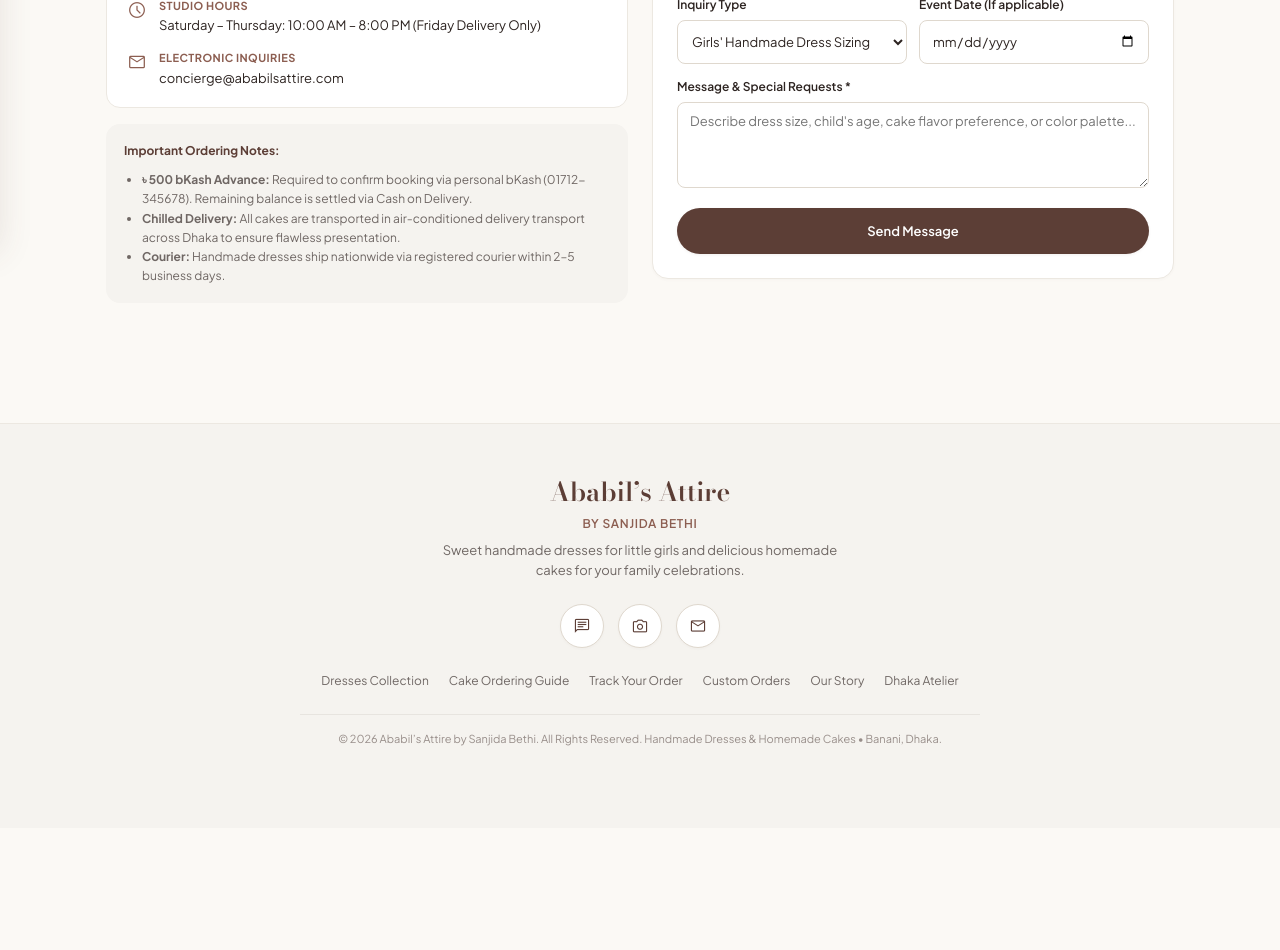
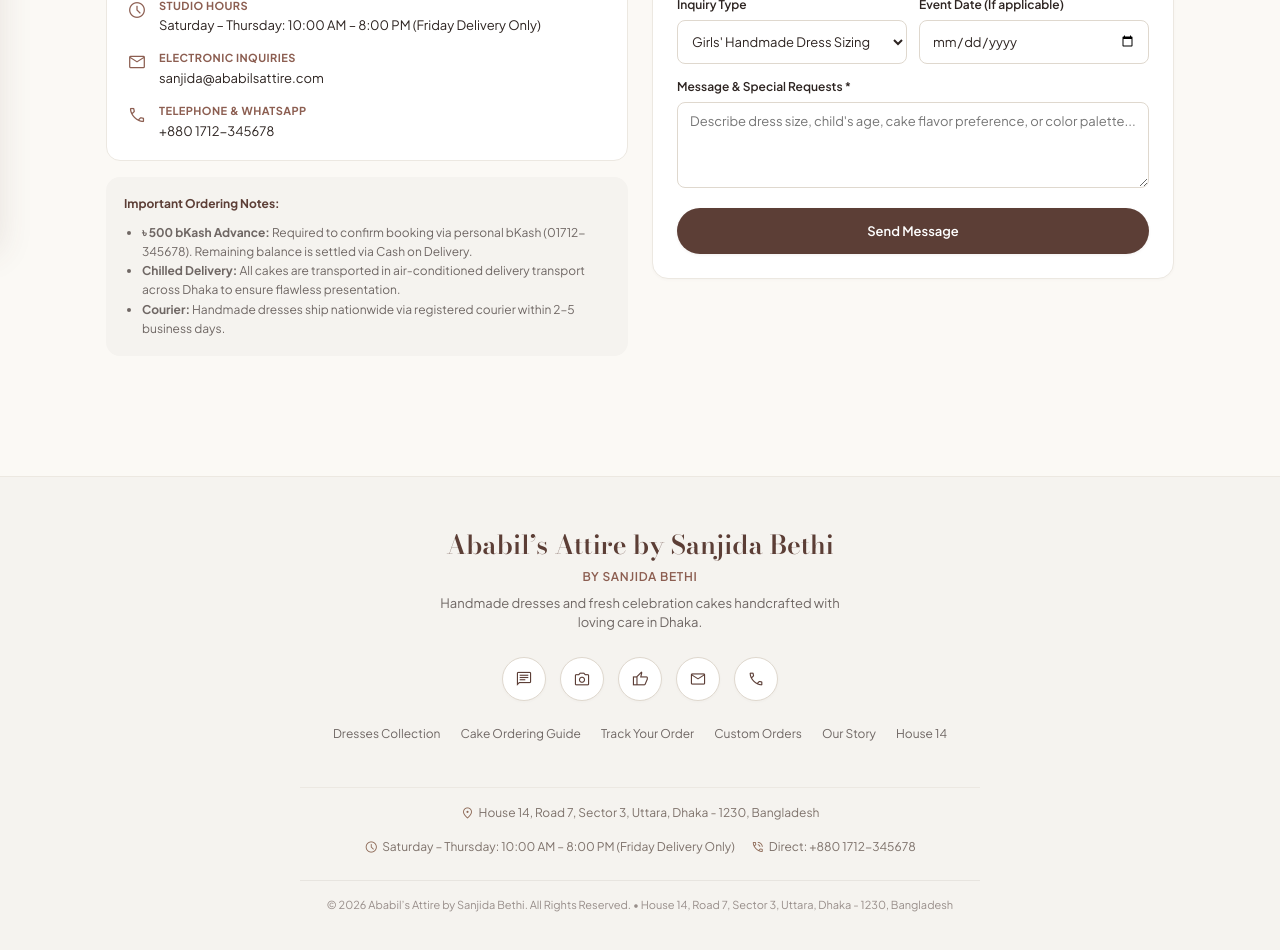
Before and after one commit to itzabd/E-Commerce-for-Ababils-attire, a React (Vite) app: page /contact in a window 1280 px wide. Shown: the part 560-1510 px from the top of the page. Before the commit the page ends 1388 px from the top, so only its background shows below. Built offline with nearby package versions, Linux system fonts and the light colour scheme; no server answers; a web font is replaced by a local one.

Commit message:
fix: dynamically bind footer, whatsapp links, and checkout bKash number to admin settings

```diff
--- a/src/layouts/CustomerLayout.tsx
+++ b/src/layouts/CustomerLayout.tsx
@@ -418,7 +418,7 @@
         <div style={styles.drawerFooter}>
           <p style={styles.drawerQuote}>"Stitched with love, baked with care."</p>
           <div style={{ display: 'flex', alignItems: 'center', justifyContent: 'center', gap: '8px' }}>
-            <p style={styles.drawerDhaka}>Banani Studio • Dhaka, Bangladesh</p>
+            <p style={styles.drawerDhaka}>{storeSettings?.workshop_address || "Studio • Dhaka, Bangladesh"}</p>
             <button
               type="button"
               onClick={() => {
@@ -461,47 +461,75 @@
         <div style={styles.footerInner}>
           {/* Brand Header */}
           <div style={styles.footerBrandSection}>
-            <h2 style={styles.footerTitle}>Ababil’s Attire</h2>
+            <h2 style={styles.footerTitle}>{storeSettings?.store_name || "Ababil’s Attire"}</h2>
             <p style={styles.footerAuthor}>by Sanjida Bethi</p>
             <p style={styles.footerTagline}>
-              Sweet handmade dresses for little girls and delicious homemade cakes for your family celebrations.
+              {storeSettings?.store_description || "Sweet handmade dresses for little girls and delicious homemade cakes for your family celebrations."}
             </p>
           </div>
 
           {/* Concierge Communication Buttons */}
           <div style={styles.footerConcierge}>
             <a
-              href={getStudioWhatsAppUrl()}
+              href={getStudioWhatsAppUrl(undefined, storeSettings?.whatsapp_number || storeSettings?.contact_phone)}
               target="_blank"
               rel="noopener noreferrer"
               style={styles.conciergeIconBtn}
               aria-label="WhatsApp"
-              title="Message Sanjida on WhatsApp"
+              title={`WhatsApp: ${storeSettings?.whatsapp_number || storeSettings?.contact_phone || 'Direct Line'}`}
             >
               <span className="material-symbols-outlined" style={{ fontSize: '18px' }}>
                 chat
               </span>
             </a>
             <a
-              href={STUDIO_CONFIG.instagramUrl}
+              href={storeSettings?.instagram_handle
+                ? (storeSettings.instagram_handle.startsWith('http')
+                    ? storeSettings.instagram_handle
+                    : `https://instagram.com/${storeSettings.instagram_handle.replace(/^@/, '')}`)
+                : STUDIO_CONFIG.instagramUrl}
               target="_blank"
               rel="noopener noreferrer"
               style={styles.conciergeIconBtn}
               aria-label="Instagram"
-              title="Follow @ababils.attire on Instagram"
+              title="Follow on Instagram"
             >
               <span className="material-symbols-outlined" style={{ fontSize: '18px' }}>
                 photo_camera
               </span>
             </a>
+            {storeSettings?.facebook_url && (
+              <a
+                href={storeSettings.facebook_url.startsWith('http') ? storeSettings.facebook_url : `https://${storeSettings.facebook_url}`}
+                target="_blank"
+                rel="noopener noreferrer"
+                style={styles.conciergeIconBtn}
+                aria-label="Facebook"
+                title="Follow on Facebook"
+              >
+                <span className="material-symbols-outlined" style={{ fontSize: '18px' }}>
+                  thumb_up
+                </span>
+              </a>
+            )}
             <a
-              href={`mailto:${STUDIO_CONFIG.conciergeEmail}`}
+              href={`mailto:${storeSettings?.business_email || STUDIO_CONFIG.conciergeEmail}`}
               style={styles.conciergeIconBtn}
               aria-label="Email Studio"
               title="Email Studio Concierge"
             >
               <span className="material-symbols-outlined" style={{ fontSize: '18px' }}>
                 mail
+              </span>
+            </a>
+            <a
+              href={`tel:${(storeSettings?.contact_phone || storeSettings?.whatsapp_number || STUDIO_CONFIG.phone).replace(/\s+/g, '')}`}
+              style={styles.conciergeIconBtn}
+              aria-label="Call Studio"
+              title="Call Studio Directly"
+            >
+              <span className="material-symbols-outlined" style={{ fontSize: '18px' }}>
+                call
               </span>
             </a>
           </div>
@@ -528,8 +556,42 @@
               style={{ ...styles.footerLink, cursor: 'default', userSelect: 'none' }}
               title="Dhaka Studio Atelier"
             >
-              Dhaka Atelier
+              {storeSettings?.workshop_address ? storeSettings.workshop_address.split(',')[0] : "Dhaka Atelier"}
             </span>
+          </div>
+
+          {/* Studio Physical Details Banner */}
+          <div style={{
+            marginTop: '20px',
+            paddingTop: '16px',
+            borderTop: '1px solid rgba(223, 216, 206, 0.4)',
+            display: 'flex',
+            flexWrap: 'wrap',
+            justifyContent: 'center',
+            alignItems: 'center',
+            gap: '16px',
+            fontSize: '12px',
+            color: '#7e726b',
+            textAlign: 'center'
+          }}>
+            {storeSettings?.workshop_address && (
+              <span style={{ display: 'inline-flex', alignItems: 'center', gap: '4px' }}>
+                <span className="material-symbols-outlined" style={{ fontSize: '14px', color: '#8a6552' }}>location_on</span>
+                {storeSettings.workshop_address}
+              </span>
+            )}
+            {storeSettings?.studio_hours && (
+              <span style={{ display: 'inline-flex', alignItems: 'center', gap: '4px' }}>
+                <span className="material-symbols-outlined" style={{ fontSize: '14px', color: '#8a6552' }}>schedule</span>
+                {storeSettings.studio_hours}
+              </span>
+            )}
+            {(storeSettings?.whatsapp_number || storeSettings?.contact_phone) && (
+              <span style={{ display: 'inline-flex', alignItems: 'center', gap: '4px' }}>
+                <span className="material-symbols-outlined" style={{ fontSize: '14px', color: '#8a6552' }}>phone_in_talk</span>
+                Direct: {storeSettings.whatsapp_number || storeSettings.contact_phone}
+              </span>
+            )}
           </div>
 
           {/* Copyright (Triple-tap to enter Studio Admin) */}
@@ -539,7 +601,7 @@
               onClick={handleSecretTap}
               title="Ababil’s Attire by Sanjida Bethi (Triple-tap for Atelier admin)"
             >
-              © 2026 Ababil’s Attire by Sanjida Bethi. All Rights Reserved. Handmade Dresses & Homemade Cakes • Banani, Dhaka.
+              © {new Date().getFullYear()} {storeSettings?.store_name || "Ababil’s Attire by Sanjida Bethi"}. All Rights Reserved. • {storeSettings?.workshop_address || "Dhaka, Bangladesh"}
             </p>
           </div>
         </div>
--- a/src/lib/studio.ts
+++ b/src/lib/studio.ts
@@ -11,29 +11,29 @@
   founderTitle: 'Founder & Head Artisan',
   tagline: 'Handmade Dresses & Homemade Cakes Crafted with Love',
 
-  // Real Dhaka Studio contact numbers & bKash
-  phone: '+880 1712-345678',
-  phoneDisplay: '+880 1712-345678',
-  phoneRaw: '01712345678',
-  whatsappNumber: '8801712345678',
-  whatsappDisplay: '+880 1712-345678',
-  bkashNumber: '01712-345678',
+  // Real Dhaka Studio contact numbers & bKash defaults
+  phone: '+880 1795-077102',
+  phoneDisplay: '+880 1795-077102',
+  phoneRaw: '01795077102',
+  whatsappNumber: '8801795077102',
+  whatsappDisplay: '+880 1795-077102',
+  bkashNumber: '01795-077102',
   bkashType: 'Personal',
   defaultAdvance: 500,
 
-  // Atelier physical location & hours
-  workshopAddress: 'House 14, Road 7, Sector 3, Uttara, Dhaka - 1230, Bangladesh',
-  bananiStudioAddress: 'Road 11, Block D, Banani, Dhaka, Bangladesh',
-  studioHours: 'Saturday – Thursday: 10:00 AM – 8:00 PM (Friday Delivery Only)',
+  // Atelier physical location & hours defaults
+  workshopAddress: 'House 639, Kuddus Khalifa Road, Morkun, Tongi Gazipur- 1700',
+  bananiStudioAddress: 'House 639, Kuddus Khalifa Road, Morkun, Tongi Gazipur- 1700',
+  studioHours: 'Sunday – Friday: 10:00 AM – 8:00 PM (Saturday Studio Closed / Delivery Only)',
 
   // Official Studio Emails
   businessEmail: 'sanjida@ababilsattire.com',
-  conciergeEmail: 'concierge@ababilsattire.com',
+  conciergeEmail: 'sanjida@ababilsattire.com',
 
   // Verified Social Media
   instagramHandle: '@ababils.attire',
   instagramUrl: 'https://instagram.com/ababils.attire',
-  facebookUrl: 'https://facebook.com/ababilsattire',
+  facebookUrl: 'https://www.facebook.com/ababilsattirebd',
 
   // Delivery logistics
   deliveryInsideDhaka: 80,
@@ -43,10 +43,64 @@
 };
 
 /**
- * Generate a pre-filled direct WhatsApp link for customer inquiries
+ * Returns merged live studio settings with hardcoded fallbacks
  */
-export function getStudioWhatsAppUrl(message?: string): string {
-  const base = `https://wa.me/${STUDIO_CONFIG.whatsappNumber}`;
+export function getStudioConfig() {
+  let local: any = {};
+  if (typeof window !== 'undefined') {
+    try {
+      const raw = localStorage.getItem('ababil_admin_store_settings');
+      if (raw) local = JSON.parse(raw);
+    } catch {}
+  }
+  return {
+    ...STUDIO_CONFIG,
+    name: local.store_name || STUDIO_CONFIG.name,
+    phone: local.contact_phone || local.whatsapp_number || STUDIO_CONFIG.phone,
+    phoneDisplay: local.contact_phone || local.whatsapp_number || STUDIO_CONFIG.phoneDisplay,
+    phoneRaw: (local.contact_phone || local.whatsapp_number || STUDIO_CONFIG.phoneRaw).replace(/\D/g, ''),
+    whatsappNumber: (local.whatsapp_number || local.contact_phone || STUDIO_CONFIG.whatsappNumber).replace(/\D/g, ''),
+    whatsappDisplay: local.whatsapp_number || local.contact_phone || STUDIO_CONFIG.whatsappDisplay,
+    bkashNumber: local.bkash_number || STUDIO_CONFIG.bkashNumber,
+    workshopAddress: local.workshop_address || STUDIO_CONFIG.workshopAddress,
+    studioHours: local.studio_hours || STUDIO_CONFIG.studioHours,
+    businessEmail: local.business_email || STUDIO_CONFIG.businessEmail,
+    conciergeEmail: local.business_email || STUDIO_CONFIG.conciergeEmail,
+    instagramUrl: local.instagram_handle
+      ? (local.instagram_handle.startsWith('http')
+          ? local.instagram_handle
+          : `https://instagram.com/${local.instagram_handle.replace(/^@/, '')}`)
+      : STUDIO_CONFIG.instagramUrl,
+    facebookUrl: local.facebook_url || STUDIO_CONFIG.facebookUrl,
+    defaultAdvance: local.minimum_advance_amount ?? STUDIO_CONFIG.defaultAdvance,
+  };
+}
+
+/**
+ * Generate a pre-filled direct WhatsApp link for customer inquiries.
+ * Automatically synchronizes with live settings in localStorage or accepts an override number.
+ */
+export function getStudioWhatsAppUrl(message?: string, overrideNumber?: string): string {
+  let num = overrideNumber;
+  if (!num && typeof window !== 'undefined') {
+    try {
+      const raw = localStorage.getItem('ababil_admin_store_settings');
+      if (raw) {
+        const parsed = JSON.parse(raw);
+        if (parsed.whatsapp_number) num = parsed.whatsapp_number;
+        else if (parsed.contact_phone) num = parsed.contact_phone;
+      }
+    } catch {}
+  }
+  const rawNum = num || STUDIO_CONFIG.whatsappNumber;
+  const cleanDigits = rawNum.replace(/\D/g, '');
+  const phone = cleanDigits.startsWith('880')
+    ? cleanDigits
+    : cleanDigits.startsWith('0')
+      ? '88' + cleanDigits
+      : '880' + cleanDigits;
+
+  const base = `https://wa.me/${phone}`;
   if (!message) {
     return `${base}?text=${encodeURIComponent(
       'Assalamu Alaikum Sanjida Apu, I would like to inquire about placing an order at Ababil’s Attire.'
--- a/src/pages/customer/CheckoutPage.tsx
+++ b/src/pages/customer/CheckoutPage.tsx
@@ -4,13 +4,14 @@
  * Mirrors Stitch project 1646646279704595948 (Screen 5707c6de91cc4a98aa4bbde8ec61aaea)
  */
 
-import React, { useState, useId } from 'react';
+import React, { useState, useEffect, useId } from 'react';
 import { Link, useNavigate } from 'react-router-dom';
 import { useCart } from '../../hooks/useCart';
 import { ordersService } from '../../services/orders.service';
-import type { CreateGuestOrderPayload, OrderItemInput } from '../../types';
-
-const STUDIO_BKASH_NUMBER = import.meta.env.VITE_STUDIO_BKASH_NUMBER || '01712-345678';
+import { settingsService } from '../../services/settings.service';
+import type { CreateGuestOrderPayload, OrderItemInput, StoreSettings } from '../../types';
+
+const STUDIO_BKASH_NUMBER = import.meta.env.VITE_STUDIO_BKASH_NUMBER || '01795-077102';
 const MINIMUM_ADVANCE_AMOUNT = Number(import.meta.env.VITE_MINIMUM_ADVANCE_AMOUNT) || 500;
 
 function cleanPhoneNumber(raw: string): string {
@@ -101,6 +102,18 @@
   const [isSubmitting, setIsSubmitting] = useState(false);
   const [submitError, setSubmitError] = useState<string | null>(null);
 
+  // Live Store Configuration
+  const [storeSettings, setStoreSettings] = useState<StoreSettings | null>(null);
+
+  useEffect(() => {
+    settingsService.getSettings().then((s) => {
+      setStoreSettings(s);
+    });
+  }, []);
+
+  const bkashNumber = storeSettings?.bkash_number || STUDIO_BKASH_NUMBER;
+  const minimumAdvance = storeSettings?.minimum_advance_amount ?? MINIMUM_ADVANCE_AMOUNT;
+
   // Security: Honeypot field to catch dumb spam bots
   const [honeypot, setHoneypot] = useState('');
 
@@ -109,7 +122,7 @@
   const cakeFee = hasCake ? 250 : 0;
   const netDeliveryCharge = Math.max(0, dressFee + cakeFee - deliveryDiscount);
   const totalAmount = subtotal + netDeliveryCharge;
-  const advanceAmount = Math.min(MINIMUM_ADVANCE_AMOUNT, totalAmount);
+  const advanceAmount = Math.min(minimumAdvance, totalAmount);
   const cashDue = Math.max(0, totalAmount - advanceAmount);
 
   // Validation Flags
@@ -132,7 +145,7 @@
     isRefNameValid;
 
   const handleCopyNumber = () => {
-    const rawNumber = STUDIO_BKASH_NUMBER.replace(/\D/g, '');
+    const rawNumber = bkashNumber.replace(/\D/g, '');
     if (navigator.clipboard) {
       navigator.clipboard.writeText(rawNumber);
       setCopiedNumber(true);
@@ -678,8 +691,7 @@
                     <span style={styles.requiredPill}>Required</span>
                   </div>
                   <p style={styles.codDesc}>
-                    Send ৳ {advanceAmount} advance via bKash to confirm your order. The remaining ৳{' '}
-                    {cashDue.toLocaleString()} will be paid as Cash on Delivery upon receiving your package.
+                    {storeSettings?.remaining_balance_policy || `Send ৳ ${advanceAmount} advance via bKash to confirm your order. The remaining ৳ ${cashDue.toLocaleString()} will be paid as Cash on Delivery upon receiving your package.`}
                   </p>
                 </div>
               </div>
@@ -695,8 +707,10 @@
               <div style={styles.bkashBoxHeader}>
                 <div>
                   <span style={styles.bkashSendLabel}>Send Advance via bKash</span>
-                  <span style={styles.bkashNumber}>{STUDIO_BKASH_NUMBER}</span>
-                  <span style={styles.bkashSubtype}>(bKash Personal / Send-Money)</span>
+                  <span style={styles.bkashNumber}>{bkashNumber}</span>
+                  <span style={styles.bkashSubtype}>
+                    {storeSettings?.bkash_type === 'merchant' ? '(bKash Merchant / Payment)' : '(bKash Personal / Send-Money)'}
+                  </span>
                 </div>
 
                 <button
@@ -725,7 +739,7 @@
                     Open bKash App or dial *247# → Choose <strong>‘Send Money’</strong>
                   </li>
                   <li>
-                    Enter number <strong style={{ color: '#2d2421' }}>{STUDIO_BKASH_NUMBER}</strong> and
+                    Enter number <strong style={{ color: '#2d2421' }}>{bkashNumber}</strong> and
                     send exact amount <strong>৳ {advanceAmount}</strong>
                   </li>
                   <li>Copy the TrxID and fill in the 3 verification fields below</li>
--- a/src/pages/customer/ContactPage.tsx
+++ b/src/pages/customer/ContactPage.tsx
@@ -3,10 +3,18 @@
  * Contact & Custom Orders Page (Mirrors Stitch specifications)
  */
 
-import React, { useState } from 'react';
+import React, { useState, useEffect } from 'react';
 import { STUDIO_CONFIG, getStudioWhatsAppUrl } from '../../lib/studio';
+import { settingsService } from '../../services/settings.service';
+import type { StoreSettings } from '../../types';
 
 export const ContactPage: React.FC = () => {
+  const [storeSettings, setStoreSettings] = useState<StoreSettings | null>(null);
+
+  useEffect(() => {
+    settingsService.getSettings().then((s) => setStoreSettings(s));
+  }, []);
+
   const [formSubmitted, setFormSubmitted] = useState(false);
   const [formData, setFormData] = useState({
     name: '',
@@ -51,7 +59,7 @@
               Chat directly with Sanjida to share reference photos, ask for custom sizing, or verify cake availability.
             </p>
             <a
-              href={getStudioWhatsAppUrl('Assalamu Alaikum Sanjida Apu, I would like to inquire about a custom order.')}
+              href={getStudioWhatsAppUrl('Assalamu Alaikum Sanjida Apu, I would like to inquire about a custom order.', storeSettings?.whatsapp_number || storeSettings?.contact_phone)}
               target="_blank"
               rel="noopener noreferrer"
               style={styles.whatsAppBtn}
@@ -68,7 +76,7 @@
               </span>
               <div>
                 <h4 style={styles.detailLabel}>Dhaka Workshop & Studio</h4>
-                <p style={styles.detailValue}>{STUDIO_CONFIG.workshopAddress}</p>
+                <p style={styles.detailValue}>{storeSettings?.workshop_address || STUDIO_CONFIG.workshopAddress}</p>
               </div>
             </div>
 
@@ -78,7 +86,7 @@
               </span>
               <div>
                 <h4 style={styles.detailLabel}>Studio Hours</h4>
-                <p style={styles.detailValue}>{STUDIO_CONFIG.studioHours}</p>
+                <p style={styles.detailValue}>{storeSettings?.studio_hours || STUDIO_CONFIG.studioHours}</p>
               </div>
             </div>
 
@@ -88,9 +96,21 @@
               </span>
               <div>
                 <h4 style={styles.detailLabel}>Electronic Inquiries</h4>
-                <p style={styles.detailValue}>{STUDIO_CONFIG.conciergeEmail}</p>
+                <p style={styles.detailValue}>{storeSettings?.business_email || STUDIO_CONFIG.conciergeEmail}</p>
               </div>
             </div>
+
+            {(storeSettings?.contact_phone || storeSettings?.whatsapp_number) && (
+              <div style={styles.detailItem}>
+                <span className="material-symbols-outlined" style={styles.detailIcon}>
+                  call
+                </span>
+                <div>
+                  <h4 style={styles.detailLabel}>Telephone & WhatsApp</h4>
+                  <p style={styles.detailValue}>{storeSettings.whatsapp_number || storeSettings.contact_phone}</p>
+                </div>
+              </div>
+            )}
           </div>
 
           {/* Delivery & bKash Advance Policy Card */}
@@ -98,7 +118,7 @@
             <h4 style={styles.policyTitle}>Important Ordering Notes:</h4>
             <ul style={styles.policyList}>
               <li>
-                <strong>৳ 500 bKash Advance:</strong> Required to confirm booking via personal bKash ({STUDIO_CONFIG.bkashNumber}). Remaining balance is settled via Cash on Delivery.
+                <strong>৳ {storeSettings?.minimum_advance_amount ?? 500} bKash Advance:</strong> Required to confirm booking via {storeSettings?.bkash_type === 'merchant' ? 'bKash merchant' : 'personal bKash'} ({storeSettings?.bkash_number || STUDIO_CONFIG.bkashNumber}). Remaining balance is settled via Cash on Delivery.
               </li>
               <li>
                 <strong>Chilled Delivery:</strong> All cakes are transported in air-conditioned delivery transport across Dhaka to ensure flawless presentation.
```
